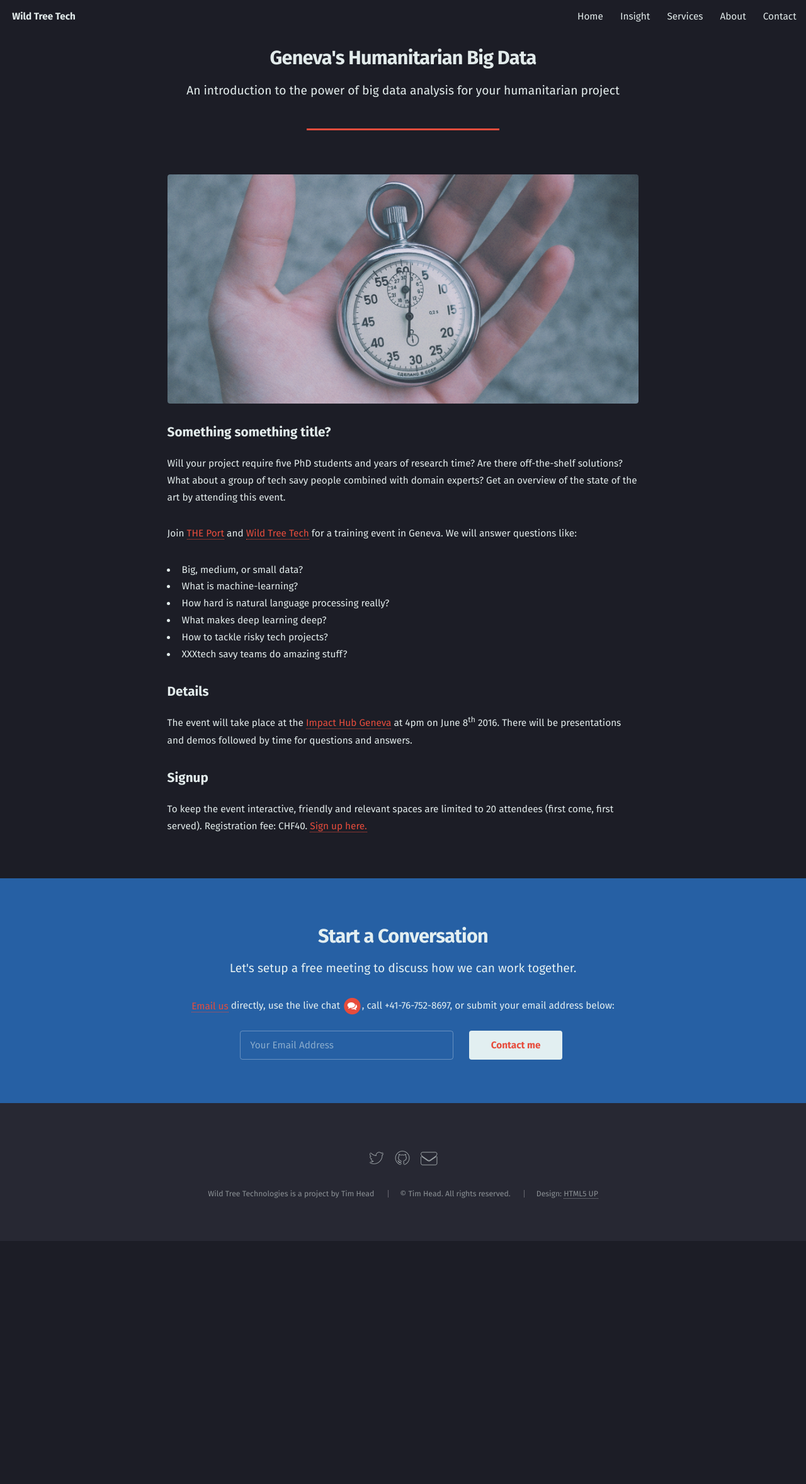
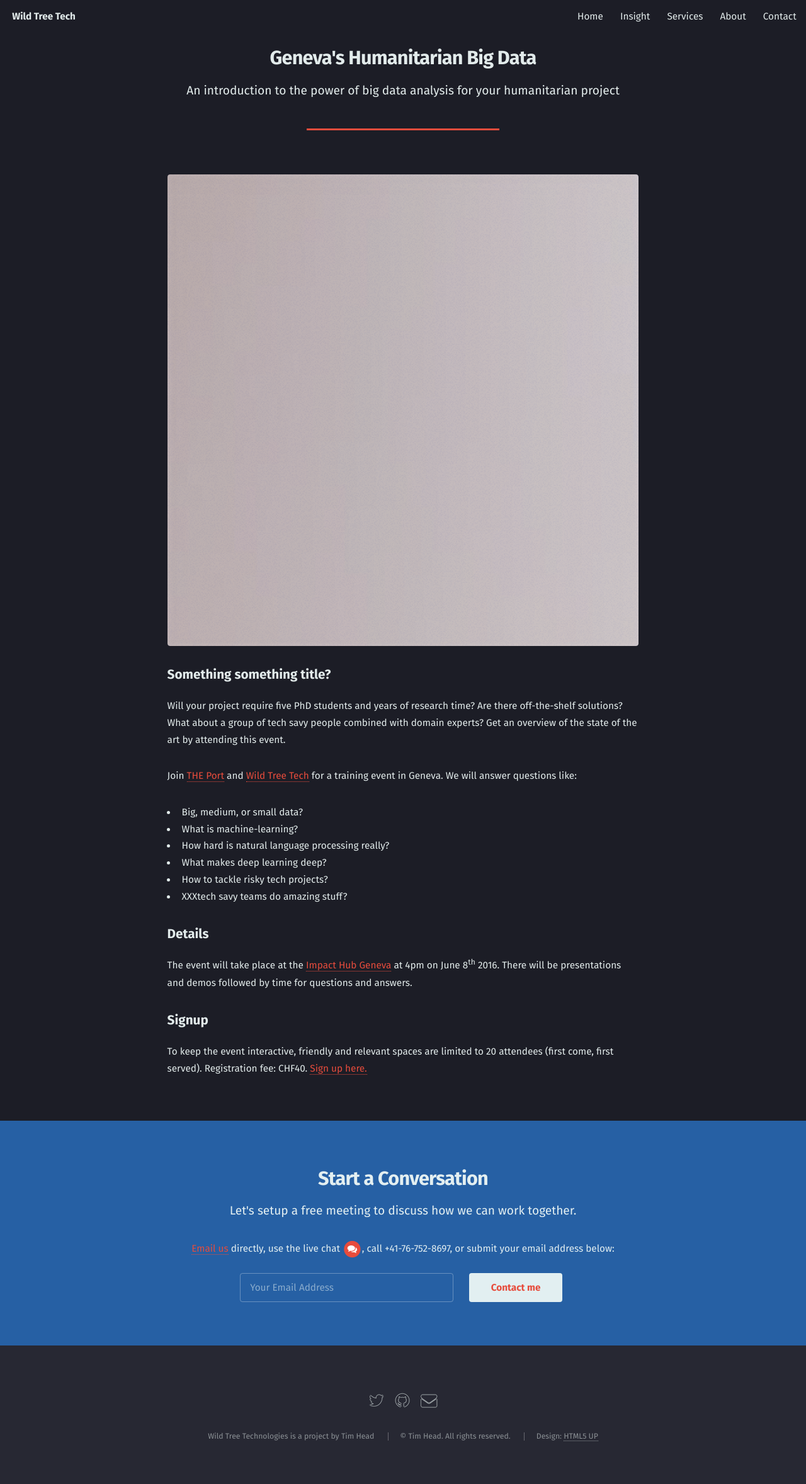
Before and after one commit to wildtreetech/wildtreetech.github.io, a Jekyll site: the page built from ghbd/index.html, in a window 1280 px wide. Shown: the whole page at 63% size. Built offline with Jekyll 4.4.1, drawn with Linux system fonts in a browser that asks for light colours; before the commit the page ends 1971 px from its top, so only the background shows below that.

Commit message:
Placeholder image

```diff
--- a/ghbd/index.html
+++ b/ghbd/index.html
@@ -16,7 +16,7 @@ layout: default
 
         <!-- Content -->
         <section id="content">
-          <span class="image fit"><img src="/images/stopwatch.jpg" alt=""></span>
+          <span class="image fit"><img src="/images/pic08.jpg" alt=""></span>
           <h3>Something something title?</h3>
           <p>Will your project require five PhD students and years of research
             time? Are there off-the-shelf solutions? What about a group of
```
